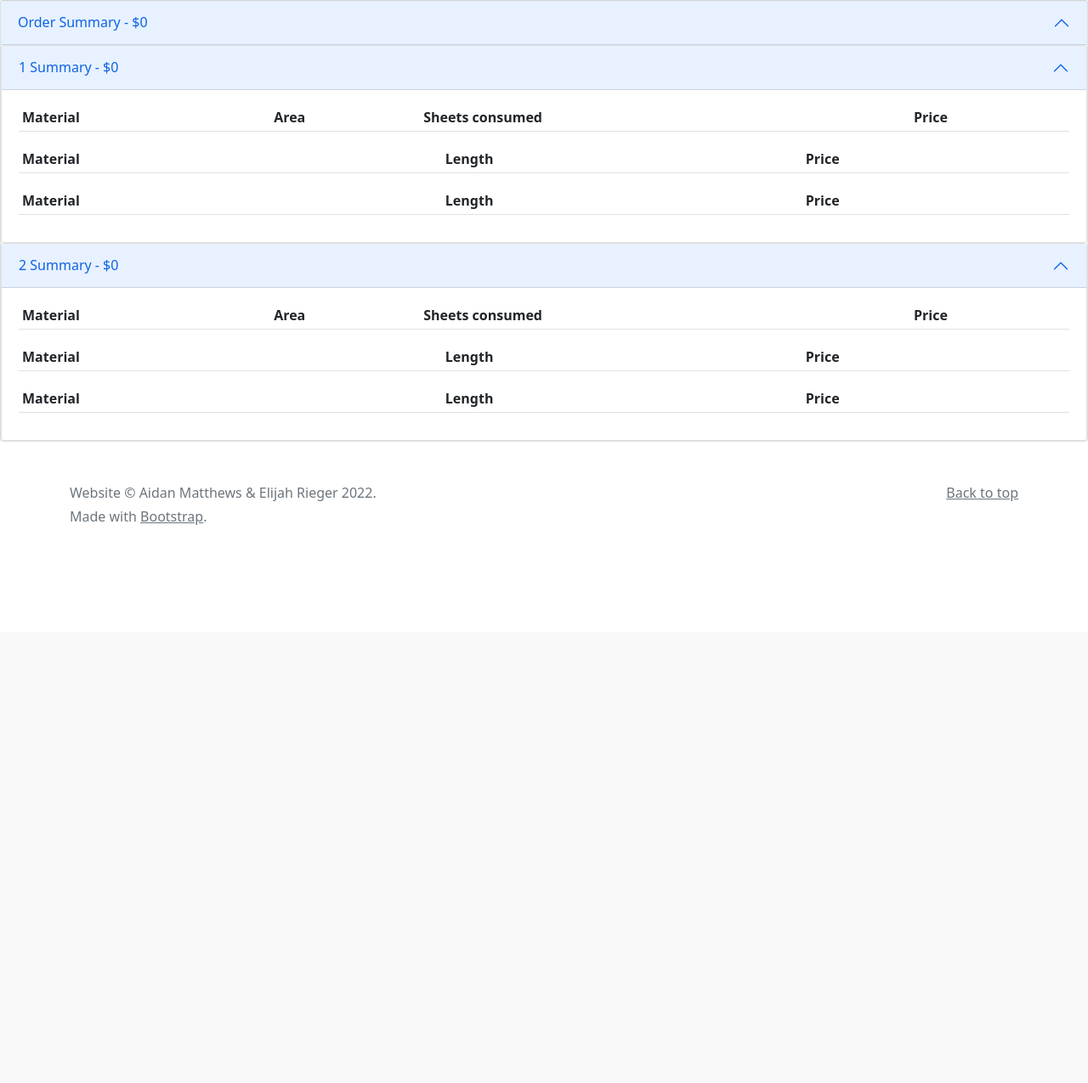
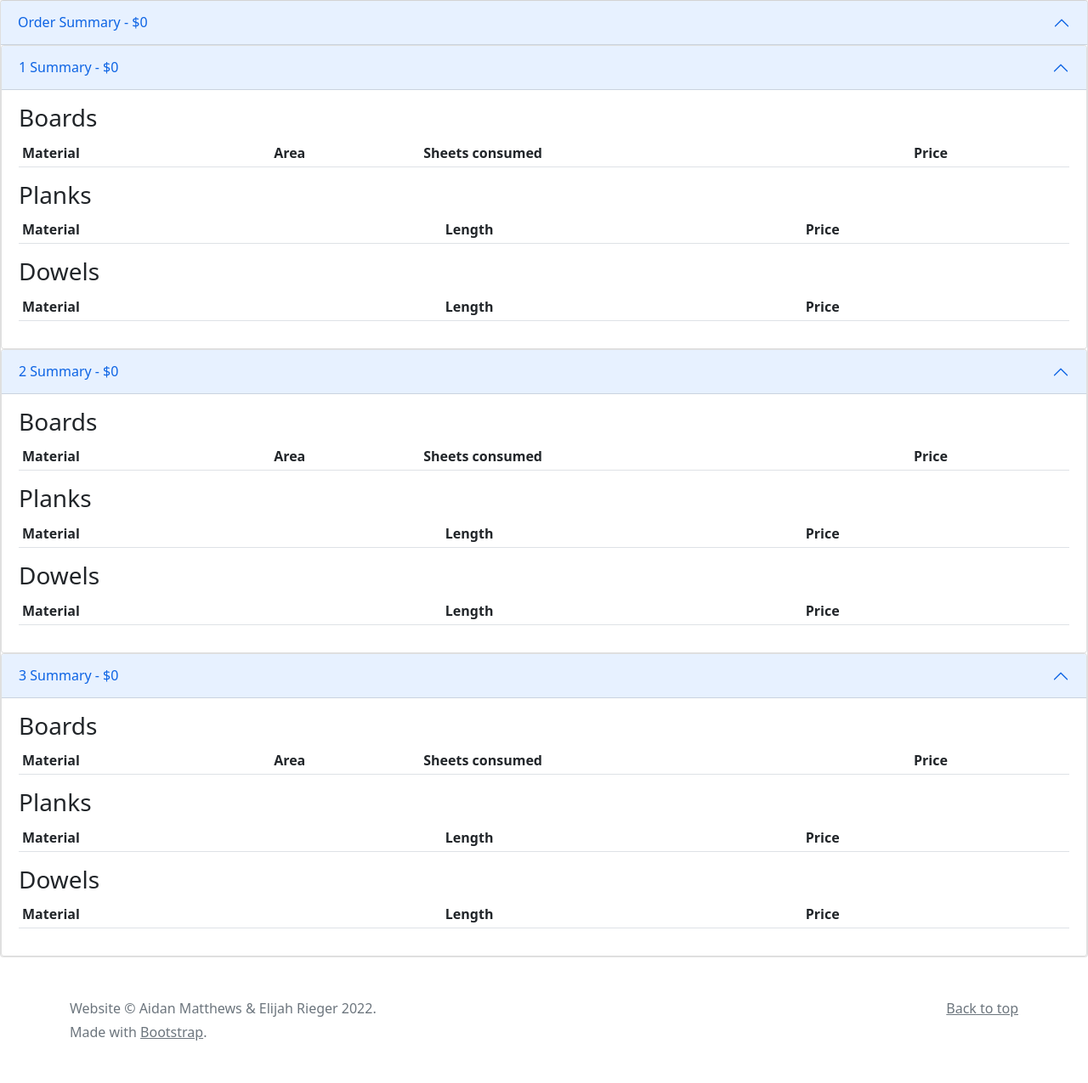
Before and after one commit to ERieger/DT-Stock-Tracker, a Flask app: page /summary in a window 1280 px wide. Shown: the part 56-1331 px from the top of the page at 85% size. Before the commit the page ends 674 px from the top, so only its background shows below. Run offline with Flask 2, Linux system fonts and the light colour scheme; data that the repository does not hold is empty; some libraries are stand-ins or nearby versions.

Commit message:
comments & fixing bugs

```diff
--- a/orderparser.py
+++ b/orderparser.py
@@ -102,6 +102,7 @@ class OrderParser:
 
         return collated_list
 
+    # Creating an excel document of the report report
     def create_excel_report(self, order):
         reportPath = f"./order_reports/DT_order-{datetime.date(datetime.now())}.xlsx"
         print(reportPath)
--- a/server.py
+++ b/server.py
@@ -99,6 +99,7 @@ def return_projects():
       project = PROJECTS.find_one({'_id': projectID}) # Searching the database to get the project
       projectResp.append(project)
 
+    print(projectResp)
     return dumps(projectResp)           # Send to the client
 
 @app.route('/projects/add', methods=['POST'])
@@ -128,20 +129,9 @@ def edit_project():
 @app.route('/projects/report', methods=['POST'  ])
 def generate_report():
   if request.method == 'POST':
-    response = make_response(json.dumps(make_order_report(['1','2'])))
+    response = make_response(json.dumps(make_order_report(['1','2','3'])))
     response.content_type = 'application/json'
     return response
-
-# Getting all projects which need completion
-def get_projects():
-  projects = [_ for _ in PROJECTS.find({'complete': False})]
-
-  order_list = []
-
-  for project in projects:
-    for material in project['pieces']:
-      print(material)
-      print(material['material'])
 
 # Get user role - this is a band aid solution
 @app.route('/auth/role', methods=['POST'])
@@ -196,7 +186,7 @@ def new_account(credential):
 def make_class_entry(class_name):
   parser = OrderParser()
 
-  projects = PROJECTS.find({'class': class_name}, {'complete': False})
+  projects = PROJECTS.find({"$and": [{"class": class_name}, {"complete": False}]})
 
   class_pieces = parser.extract_class_pieces(projects)
 
--- a/static/js/summary.js
+++ b/static/js/summary.js
@@ -1,7 +1,8 @@
+/* Fetch the summary report from the server */
 $.fn.fetch_summary = function () {
   "use strict";
 
-  let project = $.ajax({
+  let project = $.ajax({  //sending a POST request to retrieve the JSON object
     async: false,
     method: "POST",
     url: "/projects/report",
@@ -10,25 +11,26 @@ $.fn.fetch_summary = function () {
     }
   });
 
-  return project.responseJSON;
+  return project.responseJSON; //return the JSON in the POST return object
 };
 
+/* Append a table row for each material entry */
 $.fn.create_material_table = function (class_pieces, element) {
   "use strict";
 
-  let table_container = $(this);
+  let table_container = $(this);  //The container for all tables
 
-  let material = class_pieces[element];
+  let material = class_pieces[element]; //The material to be appended
 
-  switch (material.type) {
+  switch (material.type) {  //Append to a different subtable based on type
     case 1:
       table_container.children('.board-summary').append(
         `
         <tr>
           <td>${element}</td>
-          <td>${material.area}</td>
+          <td>${material.area}mm²</td>
           <td>${material.sheets}</td>
-          <td>${material.price}</td>
+          <td>$${material.price}</td>
         </tr>
         `
       );
@@ -39,7 +41,7 @@ $.fn.create_material_table = function (class_pieces, element) {
         <tr>
           <td>${element}</td>
           <td>${material.l}</td>
-          <td>${material.price}</td>
+          <td>$${material.price}</td>
         </tr>
         `
       );
@@ -50,7 +52,7 @@ $.fn.create_material_table = function (class_pieces, element) {
         <tr>
           <td>${element}</td>
           <td>${material.l}</td>
-          <td>${material.price}</td>
+          <td>$${material.price}</td>
         </tr>
         `
       );
@@ -58,24 +60,24 @@ $.fn.create_material_table = function (class_pieces, element) {
   }
 }
 
+/* Create the summary page */
 $.fn.render_summary = function () {
   "use strict";
 
-  let container = $(this);
+  let container = $(this);  //container for new accordians
 
-  let report = this.fetch_summary();
+  let report = this.fetch_summary();  //Fetch the summary object
 
-  let classes = Object.keys(report).filter(item => item !== 'price');
+  let classes = Object.keys(report).filter(item => item !== 'price'); //Extract class names from the report
 
-  console.log(report);
+  $("#summary-heading").text(`Order Summary - $${report.price}`)  //Update the total price in the report heading
 
-  $("#summary-heading").text(`Order Summary - $${report.price}`)
-
-  for (var i=0; i<classes.length; i++) {
+  for (var i=0; i<classes.length; i++) {  //for each of the classes
 
     let class_info = report[classes[i]];
-    let class_pieces = class_info['materials'];
+    let class_pieces = class_info['materials']; //each material entry in the class report
 
+    //Create a new accordian for the class
     container.append(
       `<div class="accordion" id="mainAccordion">
       <div class="accordion-item">
@@ -97,6 +99,7 @@ $.fn.render_summary = function () {
           aria-labelledby="panelsStayOpen-heading${i}"
         >
           <div class="${classes[i]}-container accordion-body">
+            <h3>Boards</h3>
             <table class="table table-sm table-striped table-hover">
               <thead>
                 <tr>
@@ -109,6 +112,7 @@ $.fn.render_summary = function () {
               <tbody class="board-summary">
               </tbody>
             </table>
+            <h3>Planks</h3>
             <table class="table table-sm table-striped table-hover">
               <thead>
                 <tr>
@@ -120,6 +124,7 @@ $.fn.render_summary = function () {
               <tbody class="plank-summary">
               </tbody>
             </table>
+            <h3>Dowels</h3>
             <table class="table table-sm table-striped table-hover">
               <thead>
                 <tr>
@@ -137,12 +142,14 @@ $.fn.render_summary = function () {
     </div>`
     );
 
+    //For each of the material entries
     Object.keys(class_pieces).forEach(element => {
-      $(`.${classes[i]}-container table`).create_material_table(class_pieces, element);
+      $(`.${classes[i]}-container table`).create_material_table(class_pieces, element); //Add a new row to the material's table
     });
   }
 };
 
+/* When the page is loaded, generate the report */
 $(document).ready(function () {
   $('.report-container').render_summary();
 });
--- a/templates/summary.html
+++ b/templates/summary.html
@@ -80,7 +80,7 @@
 			<!-- Navbar -->
 			<div class="navbar navbar-dark bg-dark shadow-sm">
 				<div class="container">
-					<a href="#" class="navbar-brand d-flex align-items-center">
+					<a href="/" class="navbar-brand d-flex align-items-center">
 						<svg
 							xmlns="http://www.w3.org/2000/svg"
 							width="24"
```
